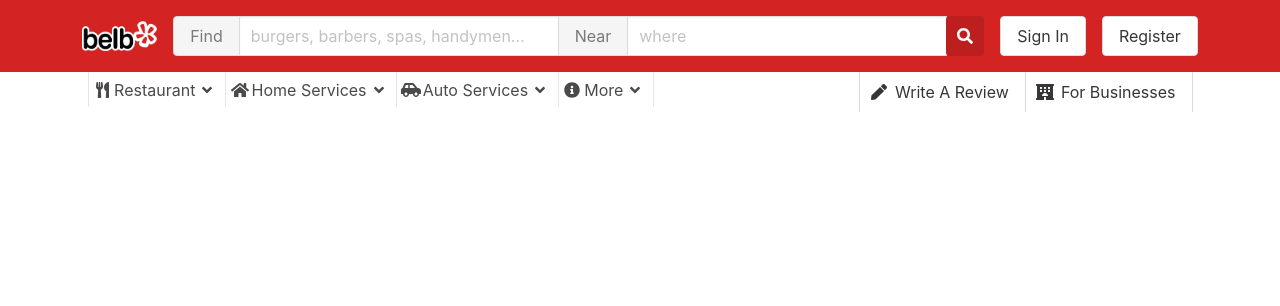
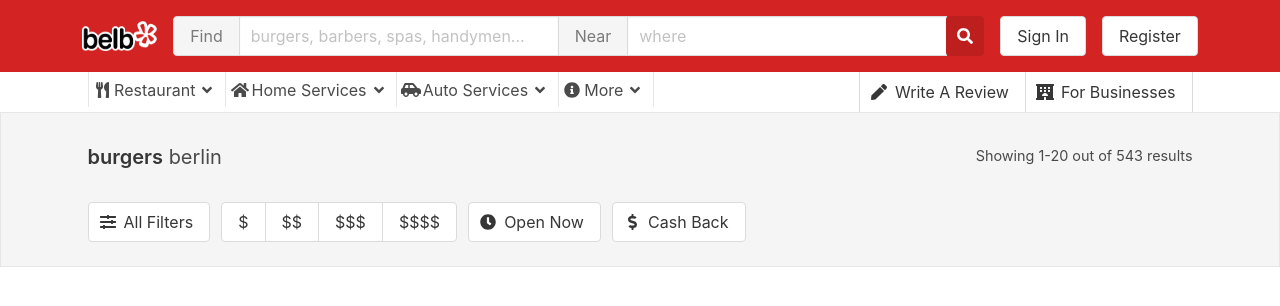
Before and after one commit to Evan-J-Hahn/coffee-hub, a React (Create React App) app: page /search in a window 1280 px wide. Shown: the top 306 px of the page. Built offline with nearby package versions, Linux system fonts and the light colour scheme.

Commit message:
add SearchResultsSummary

```diff
--- a/src/Search/Search.js
+++ b/src/Search/Search.js
@@ -1,12 +1,14 @@
 import React from 'react'
 import NavBar from '../NavBar/NavBar'
 import SubNav from '../NavBar/SubNav/SubNav'
+import SearchResultsSummary from './SearchResultsSummary/SearchResultsSummary'
 
 const Search = () => {
 	return (
 		<div>
 			<NavBar />
 			<SubNav />
+			<SearchResultsSummary />
 		</div>
 	)
 }
--- /dev/null
+++ b/src/Search/SearchResultsSummary/SearchResultsSummary.js
@@ -0,0 +1,48 @@
+import React from 'react'
+import styles from './SearchResultsSummary.module.css'
+
+const SearchResultsSummary = () => {
+	return (
+		<div className={styles.container}>
+			<div className={styles['search-summary']}>
+				<h1 className='subtitle'>
+					<strong>burgers</strong> berlin
+				</h1>
+
+				<p>Showing 1-20 out of 543 results</p>
+			</div>
+
+			<div className={styles.filters}>
+				<button className='button'>
+					<span className='icon'>
+						<i className='fas fa-sliders-h' />
+					</span>
+					<span>All Filters</span>
+				</button>
+
+				<div className='buttons has-addons'>
+					<button className='button'>$</button>
+					<button className='button'>$$</button>
+					<button className='button'>$$$</button>
+					<button className='button'>$$$$</button>
+				</div>
+
+				<button className='button'>
+					<span className='icon'>
+						<i className='fas fa-clock' />
+					</span>
+					<span>Open Now</span>
+				</button>
+
+				<button className='button'>
+					<span className='icon'>
+						<i className='fas fa-dollar-sign' />
+					</span>
+					<span>Cash Back</span>
+				</button>
+			</div>
+		</div>
+	)
+}
+
+export default SearchResultsSummary
--- /dev/null
+++ b/src/Search/SearchResultsSummary/SearchResultsSummary.module.css
@@ -0,0 +1,35 @@
+.search-summary {
+	display: flex;
+	justify-content: space-between;
+	width: 100%;
+	padding: 2rem 0;
+}
+
+.search-summary p {
+	font-size: 0.9rem;
+}
+
+.search-summary h1:global(.subtitle) {
+	margin-bottom: 0;
+}
+
+.container {
+	background: rgba(245, 245, 245);
+	display: flex;
+	flex-direction: column;
+	align-items: center;
+	border: 1px solid rgb(230, 230, 230);
+}
+
+.container > * {
+	max-width: 1105px;
+	width: 100%;
+}
+
+.filters {
+	display: flex;
+}
+
+.filters > * {
+	margin-right: 0.7rem;
+}
```
